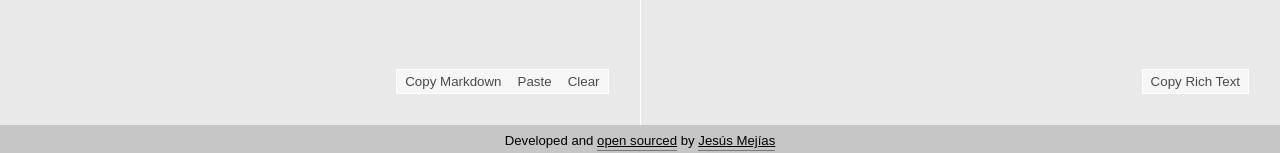
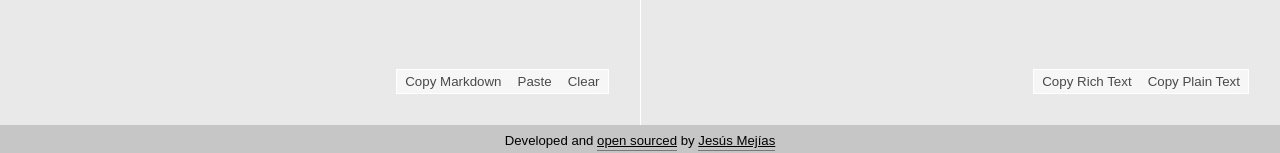
Before and after one commit to JesusMejias/markitdown, a React (Vite) app: page / in a window 1280 px wide. Shown: the part 644-797 px from the top of the page. Built offline with nearby package versions, Linux system fonts and the light colour scheme.

Commit message:
Added options

```diff
--- a/src/App.jsx
+++ b/src/App.jsx
@@ -5,6 +5,18 @@ import remarkGfm from 'remark-gfm';
 
 function App() {
   const [markdown, setMarkdown] = useState('');
+  function pasteText() {
+    navigator.clipboard.readText().then(text => {
+      console.log(text);
+      setMarkdown(text);
+    });
+  }
+  async function copyRichText() {
+    const type = 'text/html';
+    const blob = new Blob([document.querySelector('.markdown').innerHTML], { type });
+    const data = [new ClipboardItem({ [type]: blob })];
+    await navigator.clipboard.write(data);
+  }
   return (
     <main>
       <header><h1>markitdown.app</h1>A simple, web-based markdown editor.</header>
@@ -14,8 +26,8 @@ function App() {
           <div className="side">Preview</div>
         </div>
         <div className="bottom">
-          <div className="side"><textarea value={markdown} placeholder="Enter markdown text here." onChange={(e) => setMarkdown(e.target.value)}></textarea><div className="options"><button>Copy Markdown</button><button>Paste</button><button onClick={() => setMarkdown('')}>Clear</button></div></div>
-          <div className="side"><div className="markdown"><Markdown remarkPlugins={[remarkGfm]}>{markdown}</Markdown></div><div className="options"><button>Copy Rich Text</button></div></div>
+          <div className="side"><textarea value={markdown} placeholder="Enter markdown text here." onChange={(e) => setMarkdown(e.target.value)}></textarea><div className="options"><button onClick={() => navigator.clipboard.writeText(markdown)}>Copy Markdown</button><button onClick={pasteText}>Paste</button><button onClick={() => setMarkdown('')}>Clear</button></div></div>
+          <div className="side"><div className="markdown"><Markdown remarkPlugins={[remarkGfm]}>{markdown}</Markdown></div><div className="options"><button onClick={copyRichText}>Copy Rich Text</button><button onClick={() => navigator.clipboard.writeText(document.querySelector('.markdown').innerText)}>Copy Plain Text</button></div></div>
         </div>
       </div>
       <footer>Developed and <a href="https://github.com/JesusMejias/markitdown" target="_blank">open sourced</a> by <a href="https://jesusmejias.com/" target="_blank">Jesús Mejías</a></footer>
```
